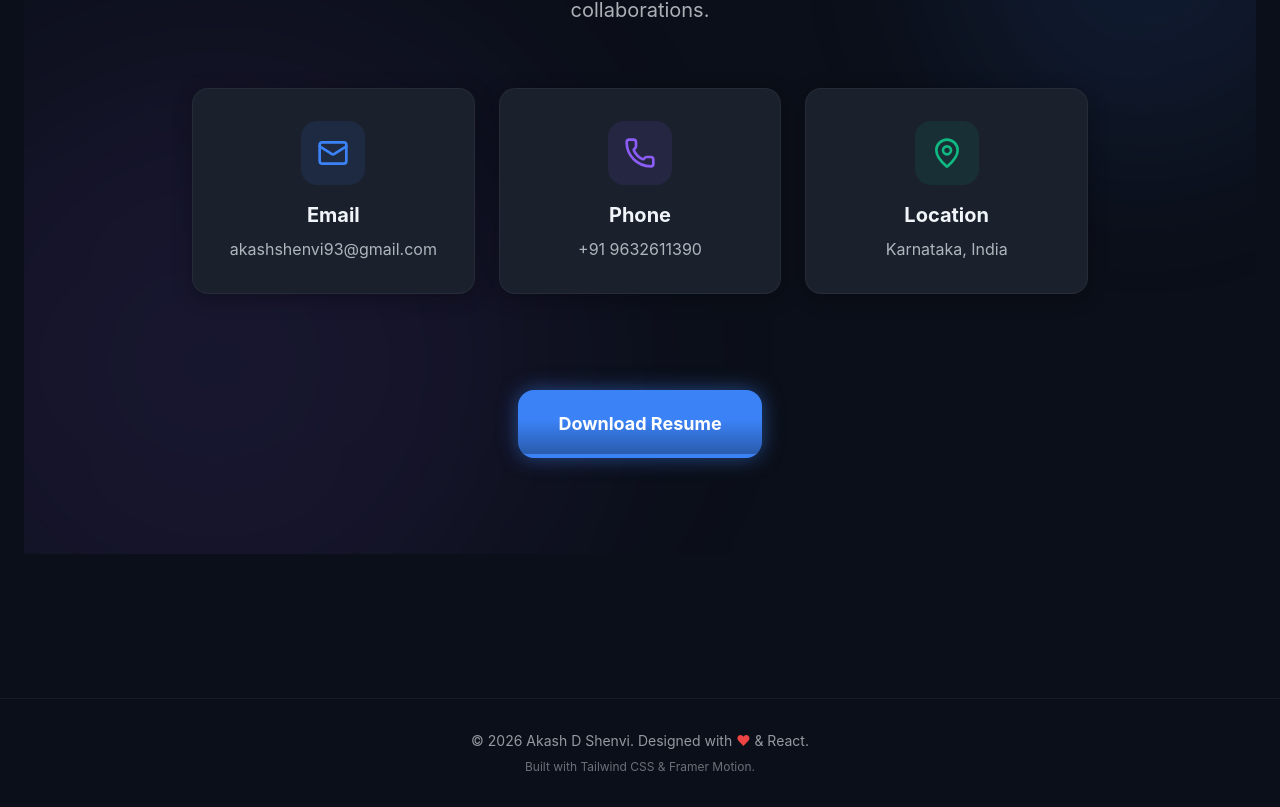
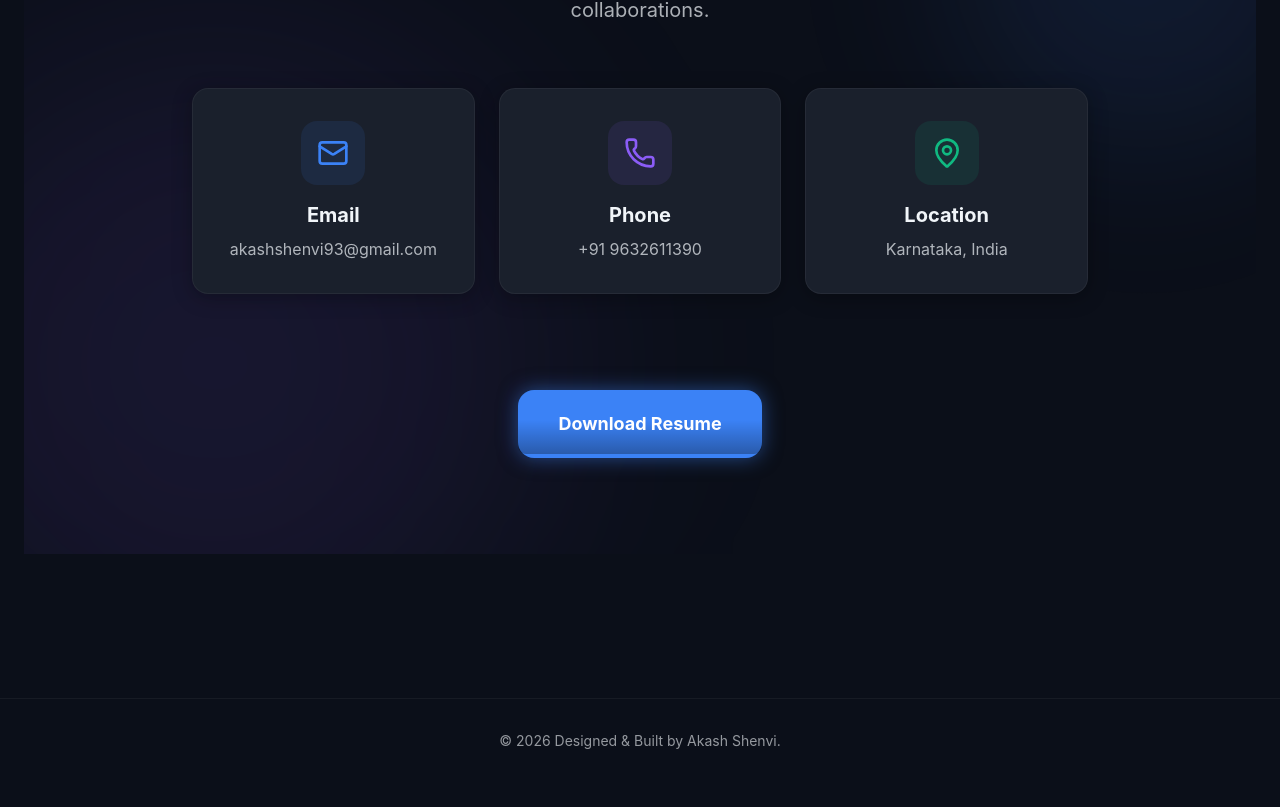
Before and after one commit to Akash-Shenvi/Akash-Shenvi.github.io, a React (Vite) app: page / in a window 1280 px wide. Shown: the part 6530-7337 px from the top of the page. After the commit the page ends 7313 px from the top, so only its background shows below. Built offline with nearby package versions, Linux system fonts and the light colour scheme.

Commit message:
Update footer

```diff
--- a/src/components/Footer.jsx
+++ b/src/components/Footer.jsx
@@ -2,8 +2,7 @@ export default function Footer() {
     return (
         <footer className="border-t border-black/5 dark:border-white/5 py-8 mt-12">
             <div className="container mx-auto px-6 text-center text-textMain/60 text-sm">
-                <p>&copy; {new Date().getFullYear()} Akash D Shenvi. Designed with <span className="text-red-500">&hearts;</span> & React.</p>
-                <p className="mt-2 text-xs opacity-70">Built with Tailwind CSS & Framer Motion.</p>
+                <p>&copy; {new Date().getFullYear()} Designed & Built by Akash Shenvi.</p>
             </div>
         </footer>
     );
```
